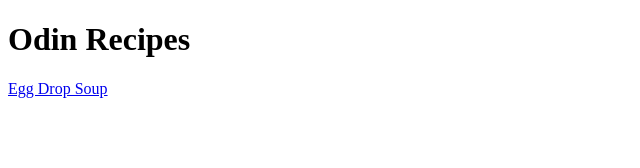
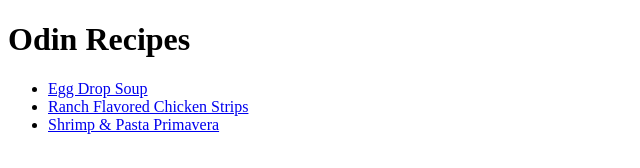
Before and after one commit to linz42/odin-recipes, a plain HTML site: page index.html in a window 1280 px wide. Shown: the whole page, without its empty margins (0-640 px from the left). Drawn offline with Linux system fonts and the light colour scheme.

Commit message:
Add 2 more recipe links

```diff
--- a/index.html
+++ b/index.html
@@ -8,6 +8,10 @@
 </head>
 <body>
     <h1>Odin Recipes</h1>
-    <a href="./recipes/egg-drop-soup.html">Egg Drop Soup</a>
+    <ul>
+        <li><a href="./recipes/egg-drop-soup.html">Egg Drop Soup</a></li>
+        <li><a href="./ranch-flavored-chicken-strips.html">Ranch Flavored Chicken Strips</a></li>
+        <li><a href="./shrimp-and-pasta-primavera.html">Shrimp & Pasta Primavera</a></li>
+    </ul>
 </body>
 </html>
```
